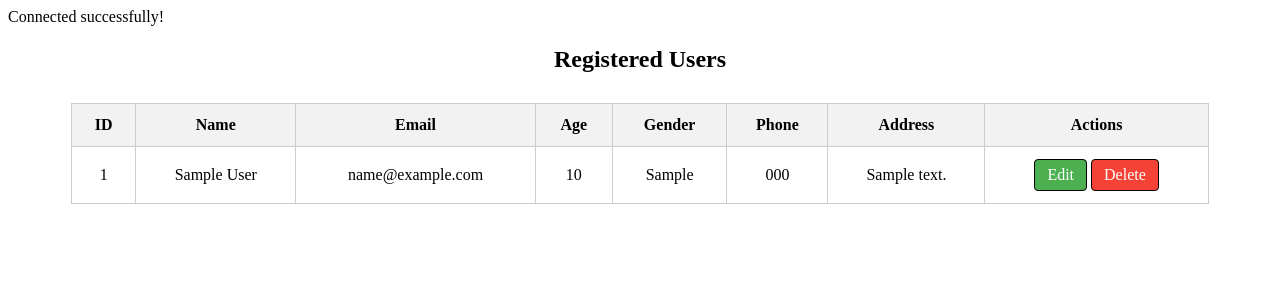
After one commit to Mahi-kumari/apexplanet, a PHP site: page /manage_users.php in a window 1280 px wide. The commit adds this page. Shown: the top 300 px of the page. Run offline with PHP 8.4, Linux system fonts and the light colour scheme; tables that the repository leaves empty or names only in its code hold one stand-in row (values such as "Sample post").

Commit message:
Add files via upload

```diff
--- /dev/null
+++ b/sql_php_pro/manage_users.php
@@ -0,0 +1,92 @@
+<?php
+include 'db_connect.php';
+
+// Fetch users
+$sql = "SELECT id, name, email, age, gender, phone, address FROM users";
+$result = $conn->query($sql);
+?>
+
+<!DOCTYPE html>
+<html>
+<head>
+    <title>Manage Users</title>
+    <style>
+        table {
+            width: 90%;
+            border-collapse: collapse;
+            margin: 30px auto;
+        }
+        th, td {
+            border: 1px solid #ccc;
+            padding: 12px;
+            text-align: center;
+        }
+        th {
+            background-color: #f2f2f2;
+        }
+        h2 {
+            text-align: center;
+        }
+        a {
+            text-decoration: none;
+            padding: 6px 12px;
+            border-radius: 4px;
+        }
+        .edit {
+            background-color: #4CAF50;
+            color: white;
+        }
+        .delete {
+            background-color: #f44336;
+            color: white;
+        }
+        a {
+    text-decoration: none;
+    padding: 6px 12px;
+    border-radius: 4px;
+    display: inline-block;
+    border: 1px solid black;
+}
+
+    </style>
+</head>
+<body>
+
+<h2>Registered Users</h2>
+
+<?php if ($result->num_rows > 0): ?>
+<table>
+    <tr>
+        <th>ID</th>
+        <th>Name</th>
+        <th>Email</th>
+        <th>Age</th>
+        <th>Gender</th>
+        <th>Phone</th>
+        <th>Address</th>
+        <th>Actions</th>
+    </tr>
+    <?php while($row = $result->fetch_assoc()): ?>
+    <tr>
+        <td><?= htmlspecialchars($row['id']) ?></td>
+        <td><?= htmlspecialchars($row['name']) ?></td>
+        <td><?= htmlspecialchars($row['email']) ?></td>
+        <td><?= htmlspecialchars($row['age']) ?></td>
+        <td><?= htmlspecialchars($row['gender']) ?></td>
+        <td><?= htmlspecialchars($row['phone']) ?></td>
+        <td><?= htmlspecialchars($row['address']) ?></td>
+        <td>
+        <a class="edit" href="edit_user.php?id=<?php echo $row['id']; ?>">Edit</a>
+<a class="delete" href="delete_user.php?id=<?php echo $row['id']; ?>" onclick="return confirm('Are you sure you want to delete this user?');">Delete</a>
+
+        </td>
+    </tr>
+    <?php endwhile; ?>
+</table>
+<?php else: ?>
+    <p style="text-align:center;">No users found.</p>
+<?php endif; ?>
+
+<?php $conn->close(); ?>
+</body>
+</html>
```
Also changed, not shown: sql_php_pro/delete_user.php (added, +29 -0 lines), sql_php_pro/edit_user.php (added, +83 -0 lines), sql_php_pro/register.php (+24 -3 lines).
